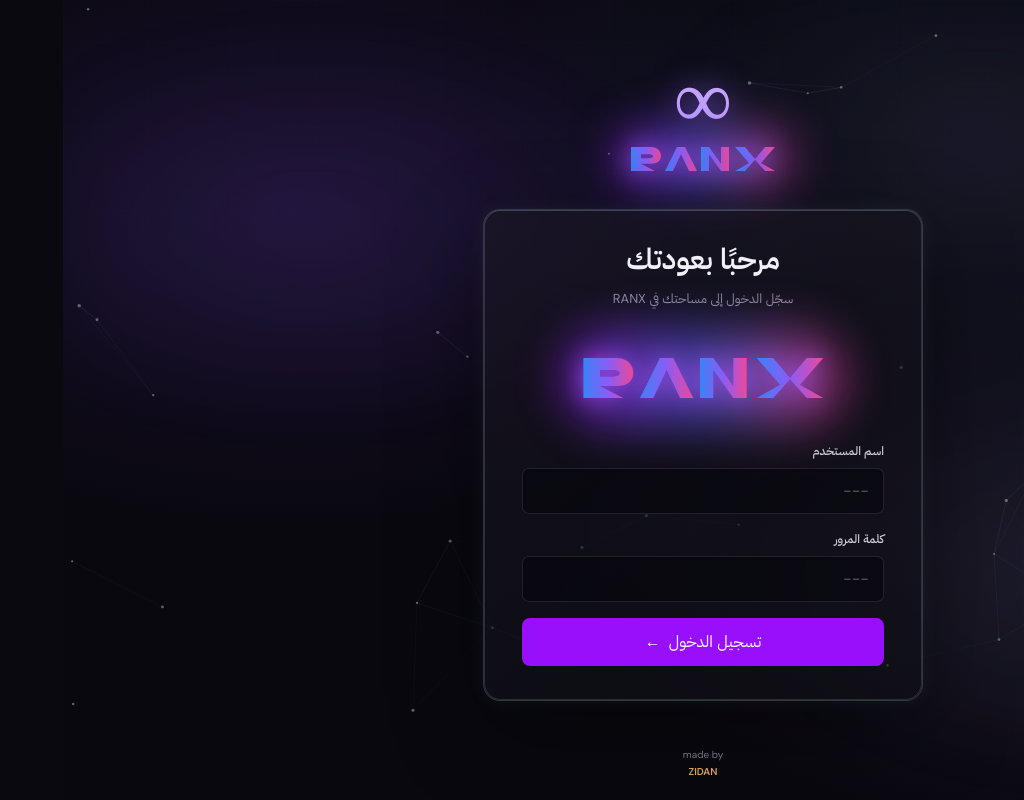
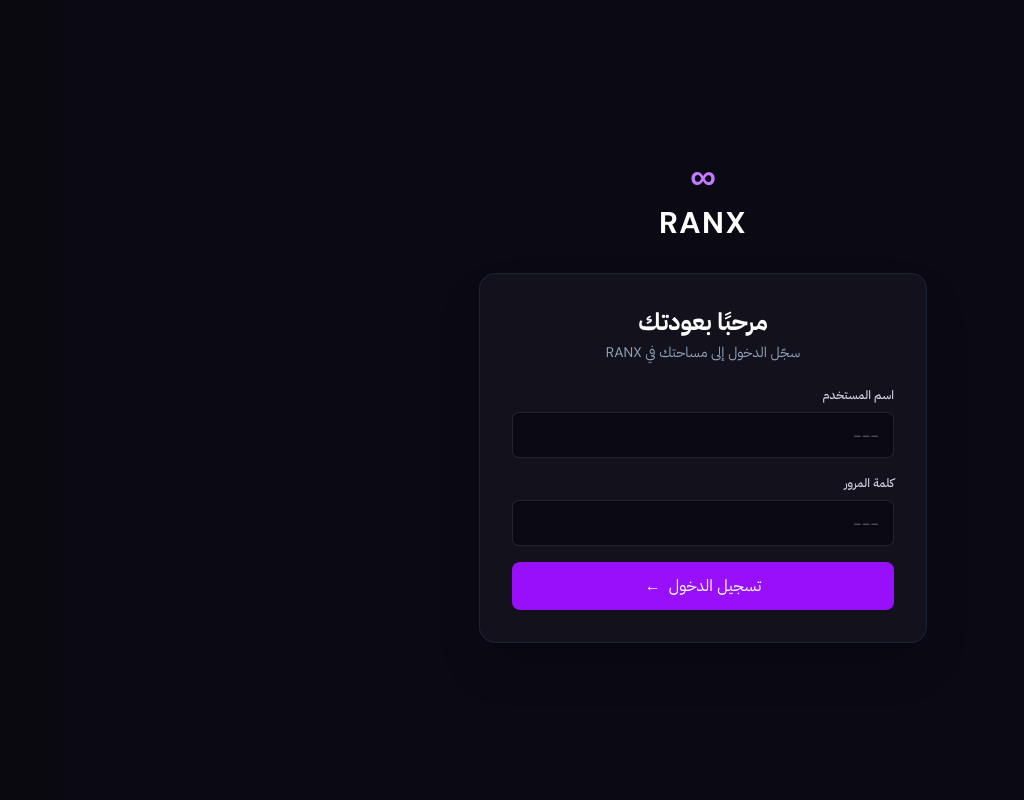
Before and after one commit to zidanhesham496-web/RANX, a React (Vite) app: page /login in a window 1280 px wide. Shown: the whole page, without its empty margins (256-1280 px from the left). Built offline with nearby package versions, Linux system fonts and the light colour scheme; no server answers.

Commit message:
Revert back to original clean login design

```diff
--- a/src/components/AuthShell.tsx
+++ b/src/components/AuthShell.tsx
@@ -1,39 +1,29 @@
-import { RanxLogo } from "../components/RanxLogo";
-import type { ReactNode } from "react";
-import { Link } from "react-router-dom";
-import { AuthNetwork } from "./AuthNetwork";
+import React from 'react';
 
-export function AuthShell({
-  eyebrow,
-  title,
-  description,
-  children,
-}: {
-  eyebrow?: string;
+interface AuthShellProps {
   title: string;
   description: string;
-  children: ReactNode;
-}) {
+  children: React.ReactNode;
+}
+
+export const AuthShell: React.FC<AuthShellProps> = ({ title, description, children }) => {
   return (
-    <main className="auth-page">
-      <div className="auth-atmosphere" aria-hidden="true">
-        <AuthNetwork />
-      </div>
-      <div className="auth-content">
-        <Link className="auth-brand" to="/" aria-label="RANX، الصفحة الرئيسية">
-          <span className="auth-infinity" aria-hidden="true">∞</span>
-          <RanxLogo />
-        </Link>
-        <section className="auth-panel">
-          <div className="auth-heading">
-            {eyebrow && <span className="eyebrow"><span className="status-dot" /> {eyebrow}</span>}
-            <h1>{title}</h1>
-            <p>{description}</p>
+    <div className="min-h-screen bg-[#0b0914] text-white flex flex-col justify-center items-center p-4 relative overflow-hidden">
+      <div className="w-full max-w-md space-y-8 z-10">
+        <div className="text-center space-y-2">
+          <div className="text-4xl text-purple-400 font-bold">∞</div>
+          <span className="text-3xl font-bold tracking-wider text-white">RANX</span>
+        </div>
+        <div className="bg-[#13111c] border border-slate-800/80 rounded-2xl p-6 sm:p-8 backdrop-blur-xl shadow-2xl space-y-6">
+          <div className="text-center space-y-1">
+            <h1 className="text-2xl font-bold text-white">{title}</h1>
+            <p className="text-sm text-slate-400">{description}</p>
           </div>
           {children}
-        </section>
+        </div>
       </div>
-      <div className="auth-footer"><span>made by</span><strong>ZIDAN</strong></div>
-    </main>
+    </div>
   );
-}
+};
+
+export default AuthShell;
--- a/src/pages/LoginPage.tsx
+++ b/src/pages/LoginPage.tsx
@@ -1,14 +1,10 @@
-import React from "react";
-import { AuthShell } from "../components/AuthShell";
-import { FormField } from "../components/FormField";
-import { RanxLogo } from "../components/RanxLogo";
+import React from 'react';
+import { AuthShell } from '../components/AuthShell';
+import { FormField } from '../components/FormField';
 
 export const LoginPage: React.FC = () => {
   return (
     <AuthShell title="مرحبًا بعودتك" description="سجّل الدخول إلى مساحتك في RANX">
-      <div className="flex justify-center mb-6">
-        <RanxLogo size="lg" />
-      </div>
       <form className="space-y-4">
         <FormField label="اسم المستخدم" placeholder="---" />
         <FormField label="كلمة المرور" type="password" placeholder="---" />
```
